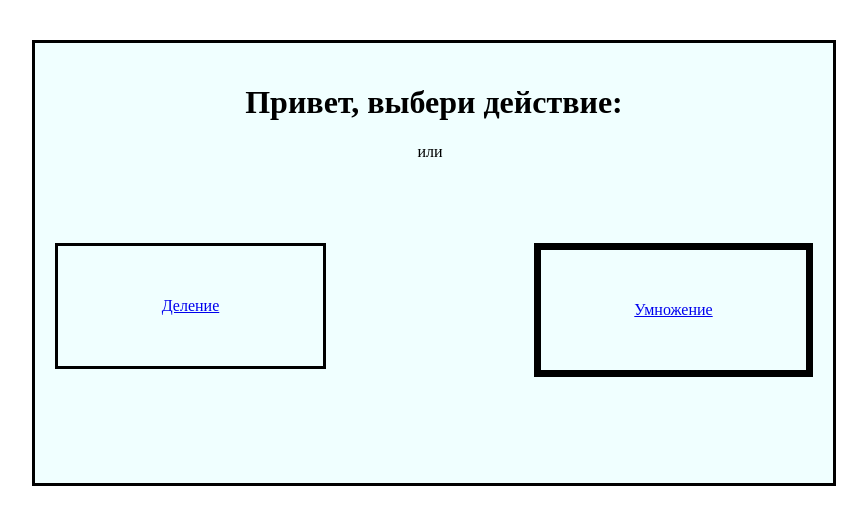
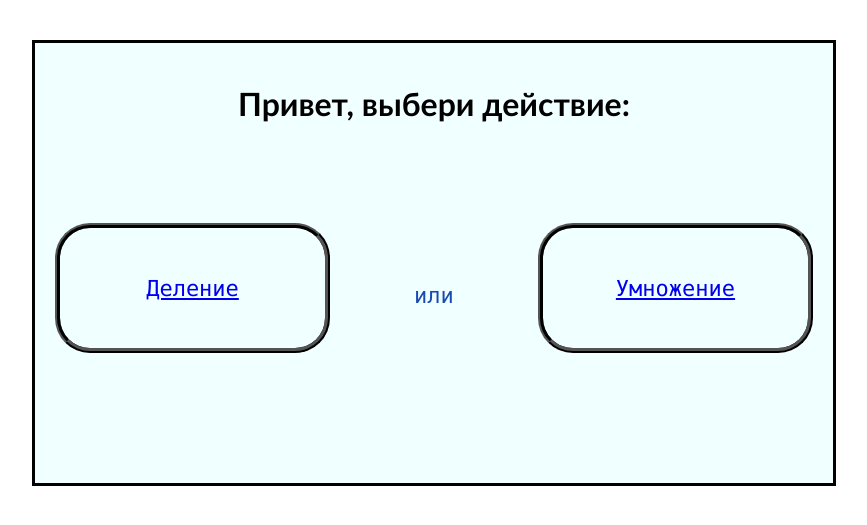
Before and after one commit to Soulharm/Study, a Django app: template calculations/templates/calculations/index.html in a window 1280 px wide. Shown: the top 525 px of the page, without its empty margins (206-1073 px from the left). Run offline with Django 3.2, Linux system fonts and the light colour scheme; the template is opened without the code that fills it, so the values that code supplies are empty.

Commit message:
Tuning the buttons and the span

```diff
--- a/calculations/static/calculations/css/styles.css
+++ b/calculations/static/calculations/css/styles.css
@@ -8,22 +8,36 @@
     margin-left: auto;
     background-color: azure;
     text-align: center;
+    font-family: Calibri, serif;
+    display: table;
 }
-#container div {
+.command-button {
     height: 120px;
     width: 35%;
-    margin-top: 100px;
     display: flex;
 }
+#divormult {
+    margin-top: 100px;
+    font-size: 22px;
+    font-family: "Bitstream Vera Sans Mono", Monaco, "Courier New", Courier, monospace;
+}
 #container div a {
-  display: table;
-  margin: auto;
+    display: table;
+    margin: auto;
 }
 #division {
     float: left;
-    border: 3px solid black;
+    border: 5px ridge black;
+    border-radius: 35px;
 }
 #multiplication {
     float: right;
-    border: 7px solid black;
+    border: 5px ridge black;
+    border-radius: 35px;
 }
+#divormult span {
+    color: #174ab3;
+    display: inline-block;
+    margin-top: 60px;
+
+}
--- a/calculations/templates/calculations/index.html
+++ b/calculations/templates/calculations/index.html
@@ -10,12 +10,14 @@
 <body>
 <div id="container">
     <h1>Привет, выбери действие:</h1>
-    <div id="division">
-        <a href="#" class="text-style">Деление</a>
-    </div>
-    <span class="text-style">или</span>
-    <div id="multiplication">
-        <a href="#" class="text-style">Умножение</a>
+    <div id="divormult">
+        <div id="division" class="command-button">
+            <a href="#" class="text-style">Деление</a>
+        </div>
+        <span class="text-style">или</span>
+        <div id="multiplication" class="command-button">
+            <a href="#" class="text-style">Умножение</a>
+        </div>
     </div>
 </div>
 </body>
```
